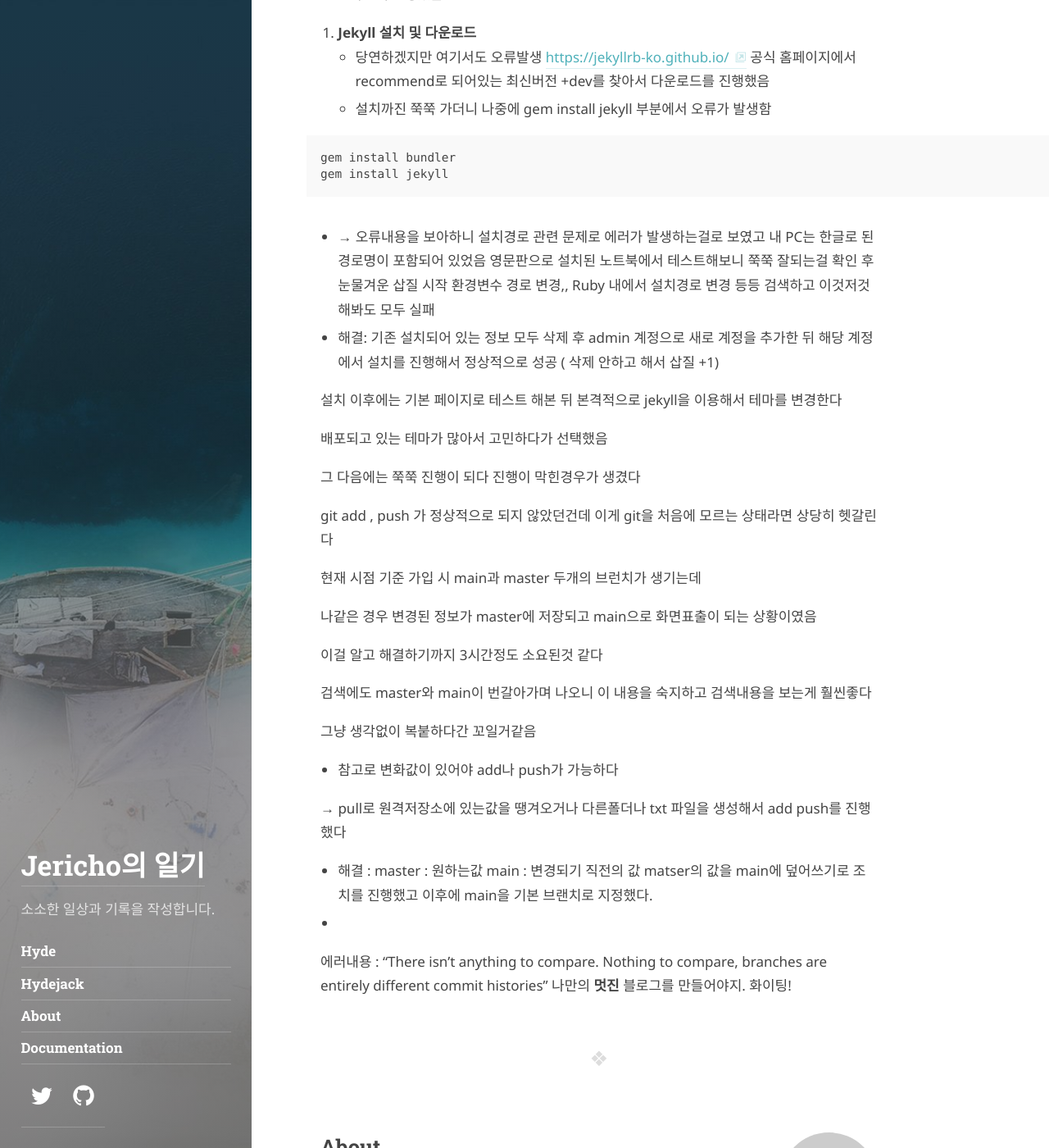
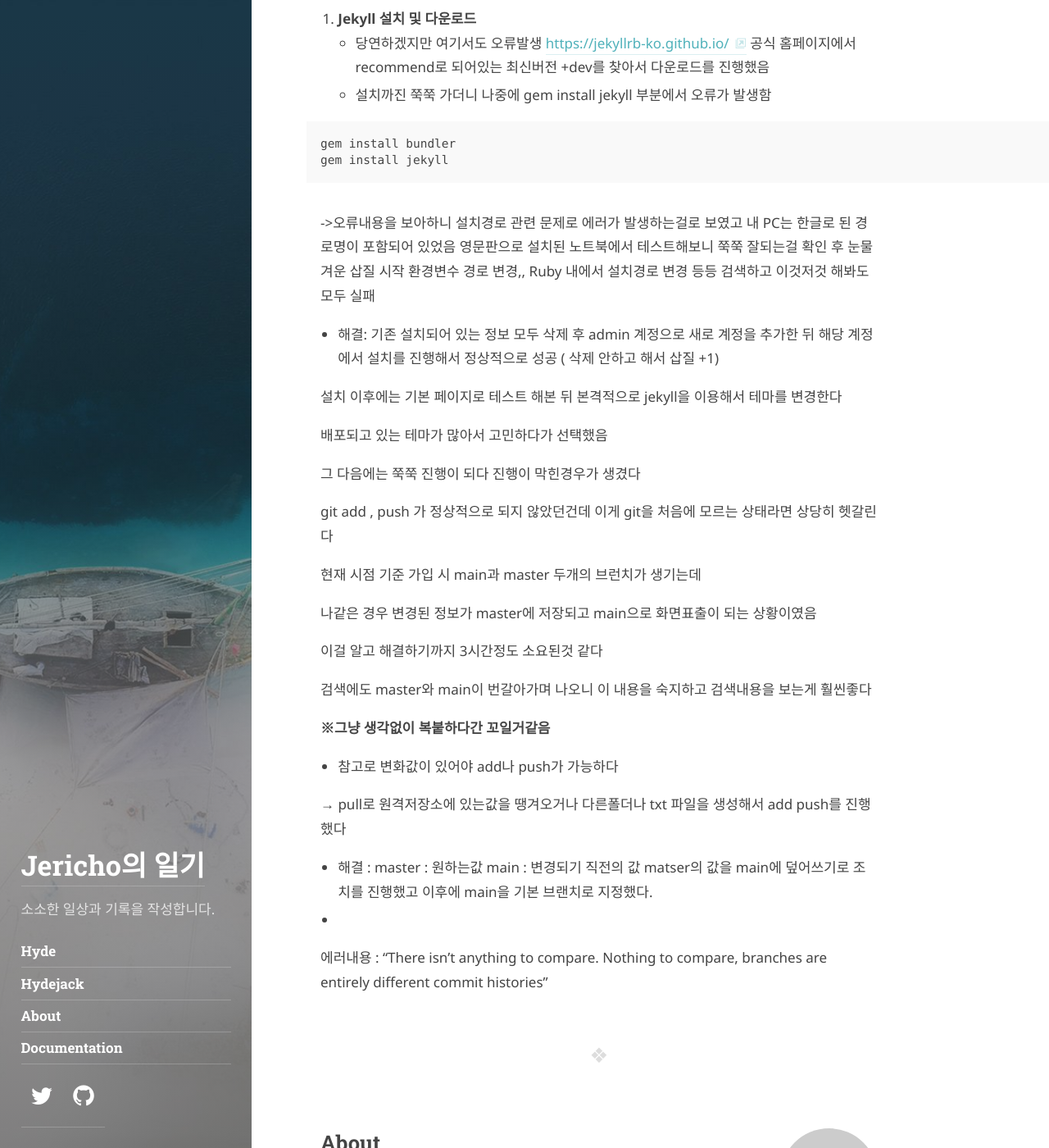
Before and after one commit to DevJericho/DevJericho.github.io, a Jekyll site: the page built from _posts/2023-04-16-first_post.md, in a window 1280 px wide and 1400 px high, scrolled down 481 px. Shown: the whole window at 82% size. Built offline with Jekyll 4.4.1, drawn with Linux system fonts in a browser that asks for light colours; some web fonts are replaced; some of the changed text lies outside the part shown.

Commit message:
change post 2

````diff
--- a/_posts/2023-04-16-first_post.md
+++ b/_posts/2023-04-16-first_post.md
@@ -8,13 +8,12 @@
 
 Github 을 통한 블로그 제작
 --
-생각보다 우여곡절이 많았음<br/>
+생각보다 우여곡절이 많았음ㅠㅠ<br/>
 다합쳐서 5시간 정도?<br/>
-
 참고는 [https://supermemi.tistory.com/145](https://supermemi.tistory.com/145) 이 링크에서 전반적인 틀을 보고 진행했음<br/>
 
-중간중간에 당연히 에러는 계속 발생하고 수정, 배포
-내용에 포함되어 있지 않은 Git 설치 및 로그인은 사전에 진행했음<br/>
+중간중간에 당연히 에러는 계속 발생하고 수정, 배포만 몇백번은 한 듯
+내용에 포함되어 있지 않은 Git 설치 및 로그인은 사전에 진행했다<br/>
 
 1. **Jekyll 설치 및 다운로드**
 - 당연하겠지만 여기서도 오류발생 [https://jekyllrb-ko.github.io/](https://jekyllrb-ko.github.io/) 공식 홈페이지에서 recommend로 되어있는 최신버전 +dev를 찾아서 다운로드를 진행했음
@@ -25,7 +24,7 @@
 gem install jekyll
 ```
 
-- → 오류내용을 보아하니 설치경로 관련 문제로 에러가 발생하는걸로 보였고 내 PC는 한글로 된 경로명이 포함되어 있었음
+->오류내용을 보아하니 설치경로 관련 문제로 에러가 발생하는걸로 보였고 내 PC는 한글로 된 경로명이 포함되어 있었음
 영문판으로 설치된 노트북에서 테스트해보니 쭉쭉 잘되는걸 확인 후 눈물겨운 삽질 시작
 환경변수 경로 변경,, Ruby 내에서 설치경로 변경 등등 검색하고 이것저것 해봐도 모두 실패
 - 해결: 기존 설치되어 있는 정보 모두 삭제 후 admin 계정으로 새로 계정을 추가한 뒤 해당 계정에서 설치를 진행해서 정상적으로 성공 ( 삭제 안하고 해서 삽질 +1)
@@ -46,7 +45,7 @@
 
 검색에도 master와 main이 번갈아가며 나오니 이 내용을 숙지하고 검색내용을 보는게 훨씬좋다
 
-그냥 생각없이 복붙하다간 꼬일거같음
+__※그냥 생각없이 복붙하다간 꼬일거같음__
 
 - 참고로 변화값이 있어야 add나 push가 가능하다
 
@@ -57,5 +56,3 @@
 -
 
 에러내용 : "There isn't anything to compare. Nothing to compare, branches are entirely different commit histories”
-나만의 __멋진__ 블로그를 만들어야지.
-화이팅!
````
